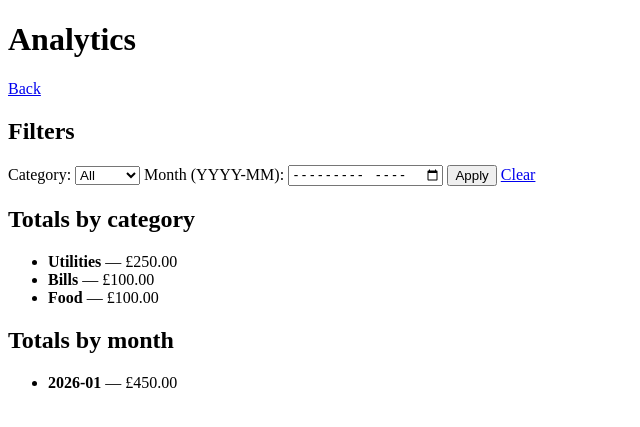
After one commit to alfierussell-dev/python-portfolio, a Flask app: page /stats in a window 1280 px wide. The commit adds this page. Shown: the top 427 px of the page, without its empty margins (0-640 px from the left). Run offline with Flask 3, Linux system fonts and the light colour scheme.

Commit message:
Added an analytics page

```diff
--- a/expense-tracker-web/app.py
+++ b/expense-tracker-web/app.py
@@ -50,6 +50,63 @@ def index():
         selected_month=month
 
     )
+
+@app.get("/stats")
+def stats():
+    category = request.args.get("category", "").strip()
+    month = request.args.get("month", "").strip()
+
+    conditions = []
+    params = []
+
+    if category:
+        conditions.append("category = ?")
+        params.append(category)
+
+    if month:
+        conditions.append("created_at LIKE ?")
+        params.append(f"{month}%")
+
+    where_sql = ""
+    if conditions:
+        where_sql = " WHERE " + " AND ".join(conditions)
+
+    with get_conn() as conn:
+        categories = conn.execute(
+            "SELECT DISTINCT category FROM expenses ORDER BY category"
+        ).fetchall()
+
+        by_category = conn.execute(
+            """
+            SELECT category, COALESCE(SUM(amount), 0) AS total
+            FROM expenses
+            """ + where_sql + """
+            GROUP BY category
+            ORDER BY total DESC
+            """,
+            params,
+        ).fetchall()
+
+        by_month = conn.execute(
+            """
+            SELECT SUBSTR(created_at, 1, 7) AS month, COALESCE(SUM(amount), 0) AS total
+            FROM expenses
+            """ + where_sql + """
+            GROUP BY month
+            ORDER BY month DESC
+            """,
+            params,
+        ).fetchall()
+
+    return render_template(
+        "stats.html",
+        categories=categories,
+        by_category=by_category,
+        by_month=by_month,
+        selected_category=category,
+        selected_month=month,
+    )
+
 
 
 @app.get("/add")
--- a/expense-tracker-web/templates/index.html
+++ b/expense-tracker-web/templates/index.html
@@ -9,6 +9,8 @@
   <h1>Expense Tracker</h1>
 
 <p><a href="/add">+ Add expense</a></p>
+
+<p><a href="{{ url_for('stats') }}">View analytics</a></p>
 
 <h2>Total: £{{ "%.2f"|format(total) }}</h2>
 {% with messages = get_flashed_messages() %}
@@ -39,7 +41,7 @@
 
   <label>
     Month (YYYY-MM):
-    <input name="month" type="text" placeholder="2026-01" value="{{ selected_month }}">
+    <input name="month" type="month" value="{{ selected_month }}">
   </label>
 
   <button type="submit">Apply</button>
--- /dev/null
+++ b/expense-tracker-web/templates/stats.html
@@ -0,0 +1,64 @@
+<!doctype html>
+<html lang="en">
+<head>
+  <meta charset="utf-8" />
+  <title>Analytics</title>
+</head>
+<body>
+  <h1>Analytics</h1>
+
+  <p><a href="{{ url_for('index') }}">Back</a></p>
+
+  <h2>Filters</h2>
+  <form method="get" action="{{ url_for('stats') }}">
+    <label>
+      Category:
+      <select name="category">
+        <option value="">All</option>
+        {% for c in categories %}
+          {% set cat = c["category"] %}
+          <option value="{{ cat }}" {% if cat == selected_category %}selected{% endif %}>
+            {{ cat }}
+          </option>
+        {% endfor %}
+      </select>
+    </label>
+
+    <label>
+      Month (YYYY-MM):
+      <input name="month" type="month" value="{{ selected_month }}">
+    </label>
+
+    <button type="submit">Apply</button>
+    <a href="{{ url_for('stats') }}">Clear</a>
+  </form>
+
+  <h2>Totals by category</h2>
+  {% if by_category|length == 0 %}
+    <p>No data yet.</p>
+  {% else %}
+    <ul>
+      {% for row in by_category %}
+        <li>
+          <strong>{{ row["category"] }}</strong> —
+          £{{ "%.2f"|format(row["total"]) }}
+        </li>
+      {% endfor %}
+    </ul>
+  {% endif %}
+
+  <h2>Totals by month</h2>
+  {% if by_month|length == 0 %}
+    <p>No data yet.</p>
+  {% else %}
+    <ul>
+      {% for row in by_month %}
+        <li>
+          <strong>{{ row["month"] }}</strong> —
+          £{{ "%.2f"|format(row["total"]) }}
+        </li>
+      {% endfor %}
+    </ul>
+  {% endif %}
+</body>
+</html>
```
